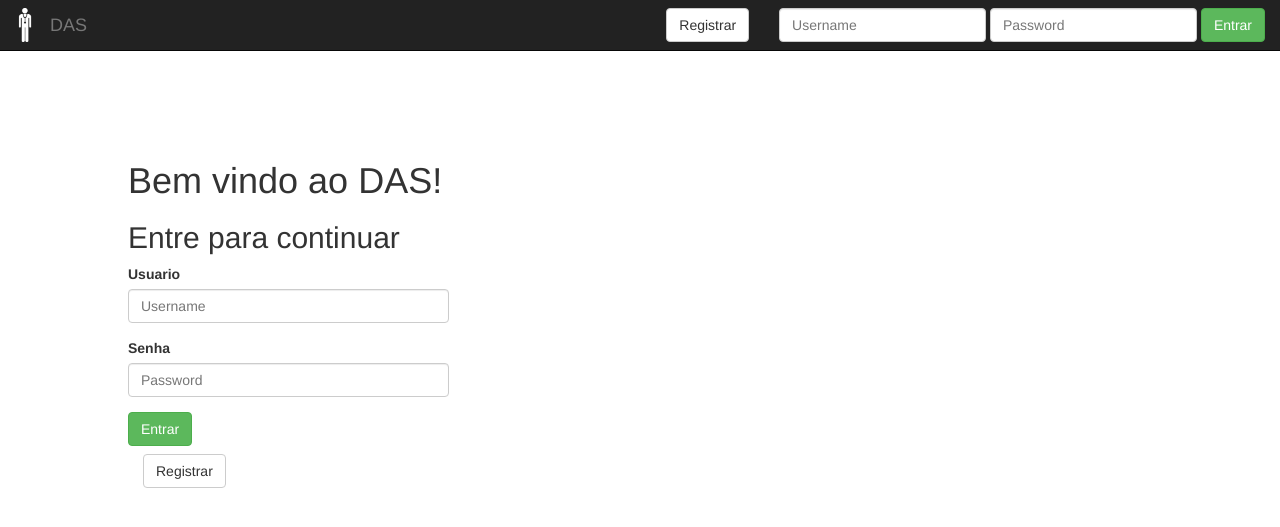
After one commit to paulomoreno/DAS, a Django app: template templates/main/login.html in a window 1280 px wide. The commit adds this page. Shown: the top 527 px of the page. Run offline with Django 3.2, Linux system fonts and the light colour scheme; the template is opened without the code that fills it, so the values that code supplies are empty; some libraries are stand-ins or nearby versions.

Commit message:
Login funcional

```diff
--- a/main/urls.py
+++ b/main/urls.py
@@ -9,6 +9,14 @@ urlpatterns = patterns('',
 
 		#Pagina inicial
         url(r'^$','main.views.index',name='index'),
+
+		# Auth - Login
+		url(r'^login$', 'django.contrib.auth.views.login', {'template_name': 'main/login.html'}),
+		# Auth - Logout
+		url(r'^logout$', 'django.contrib.auth.views.logout', {'next_page': 'index'}),
+		# Auth - Register
+		#url(r'^register$', 'main.views.register', name='register'),
+
 
 		#URL para cadastro de novos clientes
         url(r'^clientes/registrar$','main.views.registrar_cliente',name='registrar_cliente'),
--- a/templates/layout.html
+++ b/templates/layout.html
@@ -79,17 +79,42 @@ NodeList.prototype.remove = HTMLCollection.prototype.remove = function() {
 
 
       <ul class="nav navbar-nav navbar-right">
-        <form class="navbar-form navbar-left" role="login">
+
+
+
+
+
+
+    {% if not user.is_authenticated %}
+      <form class="navbar-form navbar-right" role="form" action="{% url 'django.contrib.auth.views.login' %}" method="post">
+          {% csrf_token %}
+          <input type="hidden" name="next" value="{% if request.GET.next %}{{ request.GET.next }}{% else %}{% url 'index' %}{% endif %}" />
           <div class="form-group">
-          <input type="text" class="form-control" placeholder="Usuario">
-          <input type="password" class="form-control" placeholder="Senha">
+              <input type="text" name="username" placeholder="Username" class="form-control" required />
           </div>
-          <button type="submit" class="btn btn-default">Entrar</button>
-        </form>
-        <form class="navbar-form navbar-left" action="{% url 'registrar_cliente' %}" role="register">
+          <div class="form-group">
+              <input type="password" name="password" placeholder="Password" class="form-control" required />
+          </div>
+          <button type="submit" class="btn btn-success">Entrar</button>
+      </form>
+      <form class="navbar-form navbar-left" action="{% url 'registrar_cliente' %}" role="register">
           <button type="submit" class="btn btn-default">Registrar</button>
         </form>
+  {% else %}
+
+          {% if user.is_staff %}
+              <li><a href="{% url 'admin:index' %}"><span class="glyphicon glyphicon-flash"></span> Admin</a></li>
+          {% endif %}
+
+          <li><a href="{% url 'django.contrib.auth.views.logout' %}"><span class="glyphicon glyphicon-log-out"></span> Sair</a></li>
+  {% endif %}
       </ul>
+
+
+
+
+
+
 
     </div><!-- /.navbar-collapse -->
   </div><!-- /.container-fluid -->
--- /dev/null
+++ b/templates/main/login.html
@@ -0,0 +1,39 @@
+{% extends "layout.html" %}
+{% load static %}
+
+{% block css %}{% endblock %}
+
+{% block title %}Entrar{% endblock %}
+
+{% block conteudo %}
+
+
+{% if not user.is_authenticated %}
+<h1>Bem vindo ao DAS!</h1>
+<h2>Entre para continuar</h2>
+
+
+
+      <form class="" role="form" action="{% url 'django.contrib.auth.views.login' %}" method="post">
+          {% csrf_token %}
+          <input type="hidden" name="next" value="{% if request.GET.next %}{{ request.GET.next }}{% else %}{% url 'index' %}{% endif %}" />
+
+          <div class="form-group row">
+ 		<div class ="col-md-4">
+		    <label for="emailInput">Usuario</label>
+              		<input type="text" name="username" placeholder="Username" class="form-control" required />
+		</div>
+          </div>
+          <div class="form-group row">
+ 		<div class ="col-md-4">
+		    <label for="emailInput">Senha</label>
+              <input type="password" name="password" placeholder="Password" class="form-control" required />
+		</div>
+          </div>
+          <button type="submit" class="btn btn-success">Entrar</button>
+      </form>
+      <form class="navbar-form navbar-left" action="{% url 'registrar_cliente' %}" role="register">
+          <button type="submit" class="btn btn-default">Registrar</button>
+        </form>
+  {% endif %}
+{%  endblock %}
```
